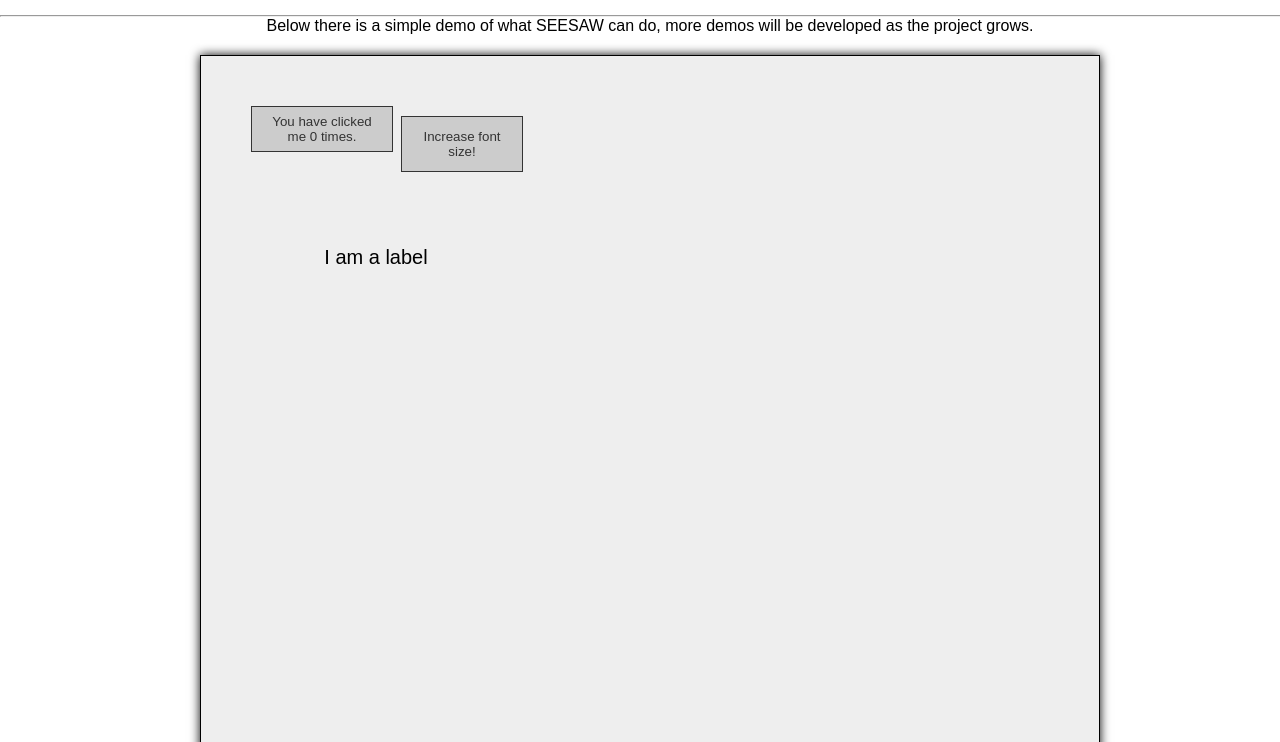
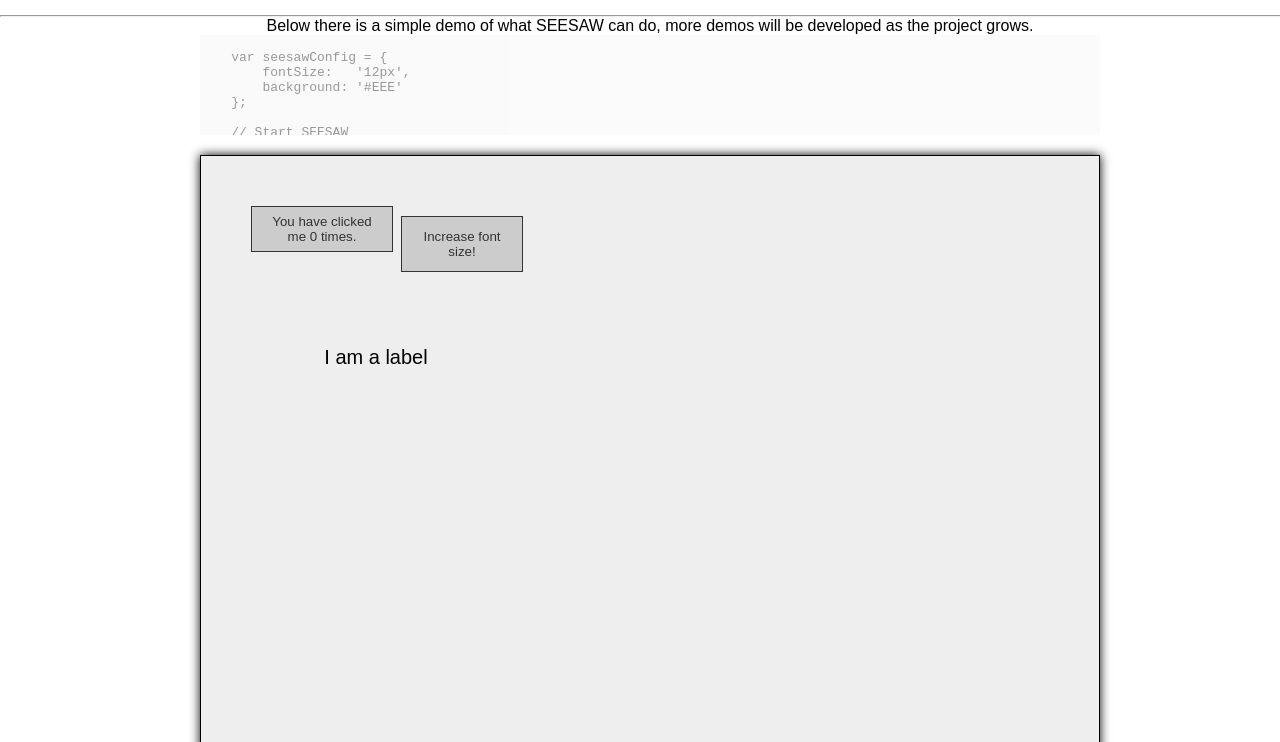
Before and after one commit to cajogos/seesaw, a plain HTML site: page index.html in a window 1280 px wide. Shown: the part 58-800 px from the top of the page. Drawn offline with Linux system fonts and the light colour scheme.

Commit message:
Added code peak-preview to index

```diff
--- a/index.html
+++ b/index.html
@@ -28,6 +28,47 @@
 
     <p>Below there is a simple demo of what SEESAW can do, more demos will be developed as the project grows.</p>
 
+    <div id="preview-code">
+        <pre>
+    var seesawConfig = {
+        fontSize:   '12px',
+        background: '#EEE'
+    };
+
+    // Start SEESAW
+    var seesaw = new SEESAW.Start(seesawConfig);
+
+    // Create some components
+    var btn1, lbl1, btn2;
+
+    var counter = 0, fontSize = 20;
+
+    btn1 = new SEESAW.Button('btn1', 'You have clicked me 0 times.');
+    seesaw.addChild(btn1);
+    btn1.setBounds(50, 50, 120, 40);
+
+    lbl1 = new SEESAW.Label('lbl1', 'I am a label');
+    seesaw.addChild(lbl1);
+    lbl1.setBounds(60, 150, 230, 40);
+    lbl1.setFontSize(fontSize);
+
+    btn2 = new SEESAW.Button('btn2', 'Increase font size!');
+    seesaw.addChild(btn2);
+    btn2.setBounds(200, -20, 100, 50);
+
+    btn1.click = function ()
+    {
+        this.setText("You have clicked me " + (++counter) + ' times.');
+    };
+
+    btn2.click = function ()
+    {
+        lbl1.setFontSize(++fontSize);
+        lbl1.setText('I am a label with font size of ' + fontSize + 'px');
+    };
+        </pre>
+    </div>
+
     <div id="seesaw-zone">
         <!-- NOTHING TO DO HERE -->
     </div>
--- a/styles.css
+++ b/styles.css
@@ -28,3 +28,24 @@ footer > a:hover {
     font-size: 1.6em;
     text-shadow: 0 0 5px #49F;
 }
+
+div#preview-code {
+    width: 900px;
+    margin: 0 auto;
+    background: whitesmoke;
+    padding: 15px 0;
+    overflow: hidden;
+    height: 100px;
+    opacity: 0.4;
+    transition: all 0.5s;
+}
+
+div#preview-code:hover {
+    transition: all 0.5s;
+    height: 600px;
+    opacity: 1.0;
+}
+
+div#preview-code > pre {
+    text-align: left;
+}
```
